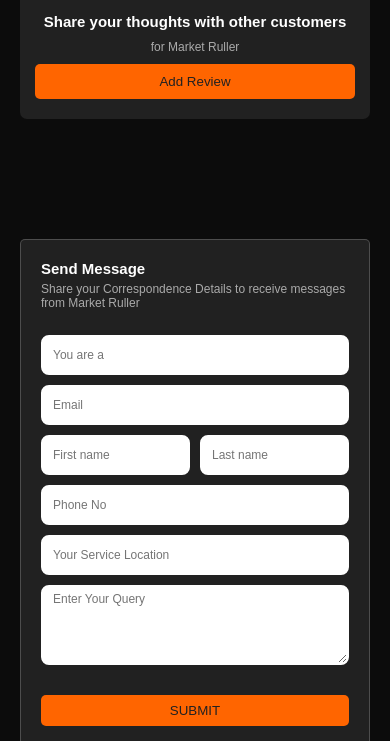
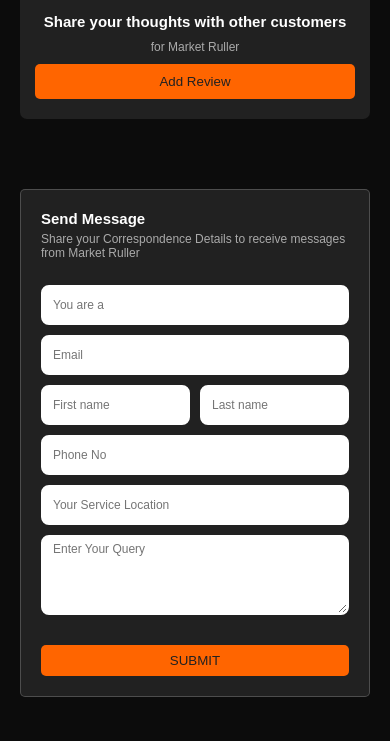
Before and after one commit to DrMevito/Akash, a plain HTML site: page index.html in a window 390 px wide. Shown: the part 1050-1791 px from the top of the page. Drawn offline with nearby package versions, Linux system fonts and the light colour scheme.

Commit message:
Update style.css

```diff
--- a/style.css
+++ b/style.css
@@ -622,7 +622,7 @@ p{
 }
 
 .glass{
-  margin-top:50px;
+  margin-top:0px;
 }
 .shape{
   margin-top:65px;
```
